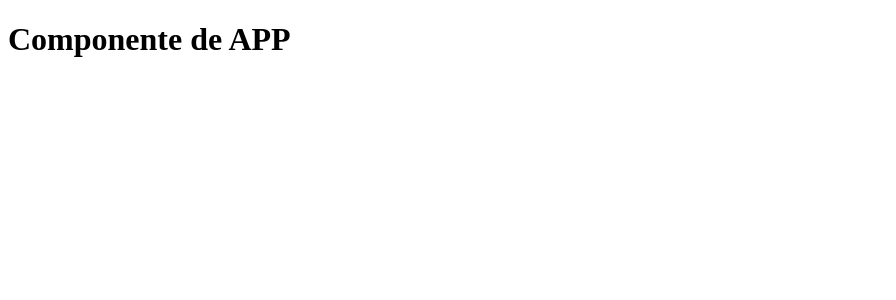
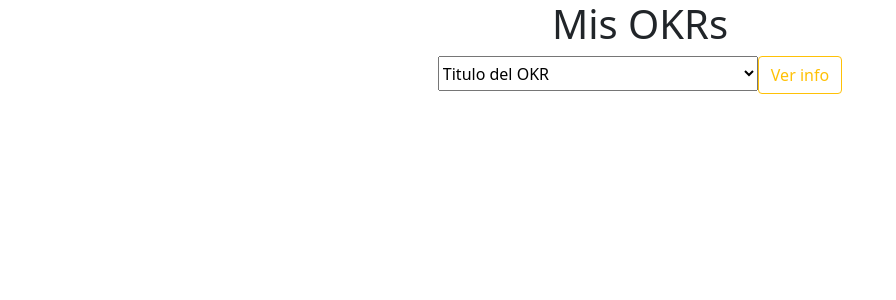
Before and after one commit to cristiandev2017/sofka-okr-c2, a React (Create React App) app in the folder FrontReact/: page / in a window 1280 px wide. Shown: the top 300 px of the page, without its empty margins (0-896 px from the left). Built offline with nearby package versions, Linux system fonts and the light colour scheme; data requests are answered from the project's data file.

Commit message:
Se llena con informacion el listar y se obtiene el id del OKR con onchange

```diff
--- a/FrontReact/public/index.html
+++ b/FrontReact/public/index.html
@@ -24,6 +24,9 @@
       work correctly both with client-side routing and a non-root public URL.
       Learn how to configure a non-root public URL by running `npm run build`.
     -->
+    <!--Bootstrap-->
+    <!-- CSS only -->
+    <link href="https://cdn.jsdelivr.net/npm/bootstrap@5.1.0/dist/css/bootstrap.min.css" rel="stylesheet" integrity="sha384-KyZXEAg3QhqLMpG8r+8fhAXLRk2vvoC2f3B09zVXn8CA5QIVfZOJ3BCsw2P0p/We" crossorigin="anonymous">
     <title>React App</title>
   </head>
   <body>
@@ -39,5 +42,7 @@
       To begin the development, run `npm start` or `yarn start`.
       To create a production bundle, use `npm run build` or `yarn build`.
     -->
+  <!-- JavaScript Bundle with Popper -->
+<script src="https://cdn.jsdelivr.net/npm/bootstrap@5.1.0/dist/js/bootstrap.bundle.min.js" integrity="sha384-U1DAWAznBHeqEIlVSCgzq+c9gqGAJn5c/t99JyeKa9xxaYpSvHU5awsuZVVFIhvj" crossorigin="anonymous"></script>
   </body>
 </html>
--- a/FrontReact/src/views/routes/App.jsx
+++ b/FrontReact/src/views/routes/App.jsx
@@ -1,27 +1,57 @@
-import React, {useEffect} from 'react'
+import React, { useEffect, useState } from "react";
 //Redux
-import {connect} from "react-redux";
-import {bindActionCreators} from "redux";
+import { connect } from "react-redux";
+import { bindActionCreators } from "redux";
 //Selectors
-//import { getOkrs } from './../../application/selectors/dashboard/okrs';
+import { getOkrs } from "./../../application/selectors/dashboard/okrs";
 //Acciones
-import {loadingOKR} from '../../application/actions/dashboard/index.js'
+import { loadingOKR } from "../../application/actions/dashboard/index.js";
 
-function App({loadingOKR}) {
-    useEffect(()=>{
-        loadingOKR()
-    },[loadingOKR]);
-    return (
-        <div>
-            <h1>Componente de APP</h1>
-        </div>
-    )
+function App({ loadingOKR, okrs }) {
+  const [idokr, setidokr] = useState("");
+
+  useEffect(() => {
+    loadingOKR();
+  }, [loadingOKR]);
+  return (
+    <div>
+      <div className="row">
+        <center>
+          <div className="col-2"></div>
+          <div className="col-8">
+            <h1>Mis OKRs</h1>
+            <select
+              style={{width:"320px", height:"35px"}}
+              name="idokr"
+              value={idokr}
+              onChange={(e) => setidokr(e.target.value)}
+            >
+              {okrs.map((okr) => (
+                <option value={okr.id} key={okr.id}>{okr.title}</option>
+              ))}
+            </select>
+            <button className="btn btn-outline-warning">Ver info</button>
+          </div>
+          <div className="col-2"></div>
+        </center>
+      </div>
+    </div>
+  );
 }
 
 const mapDispatchToProps = (dispatch) => {
-    return bindActionCreators({
-    loadingOKR
-    },dispatch)
-}
+  return bindActionCreators(
+    {
+      loadingOKR,
+    },
+    dispatch
+  );
+};
 
-export default connect (null,mapDispatchToProps)(App);
+const mapStateToProps = (state) => {
+  return {
+    okrs: getOkrs(state),
+  };
+};
+
+export default connect(mapStateToProps, mapDispatchToProps)(App);
```
